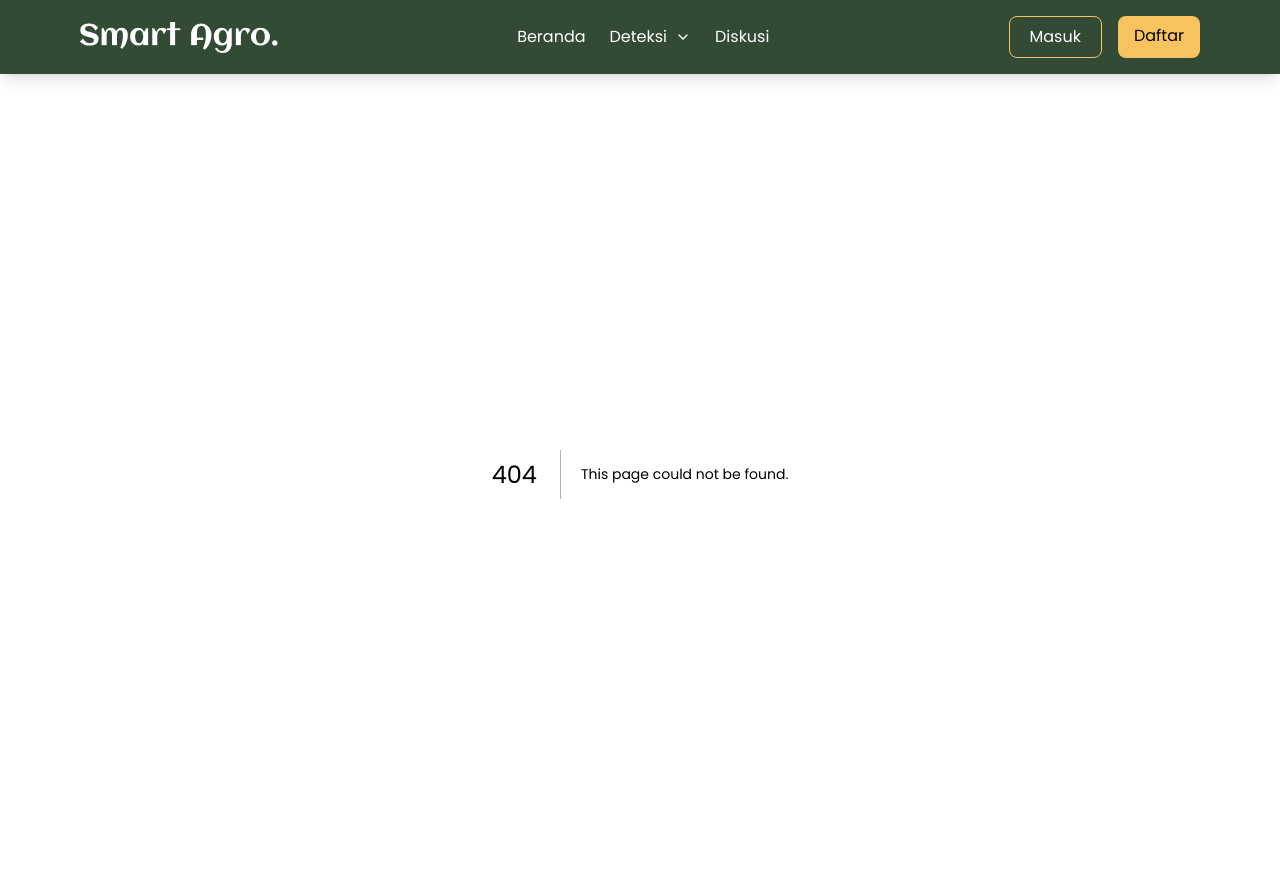
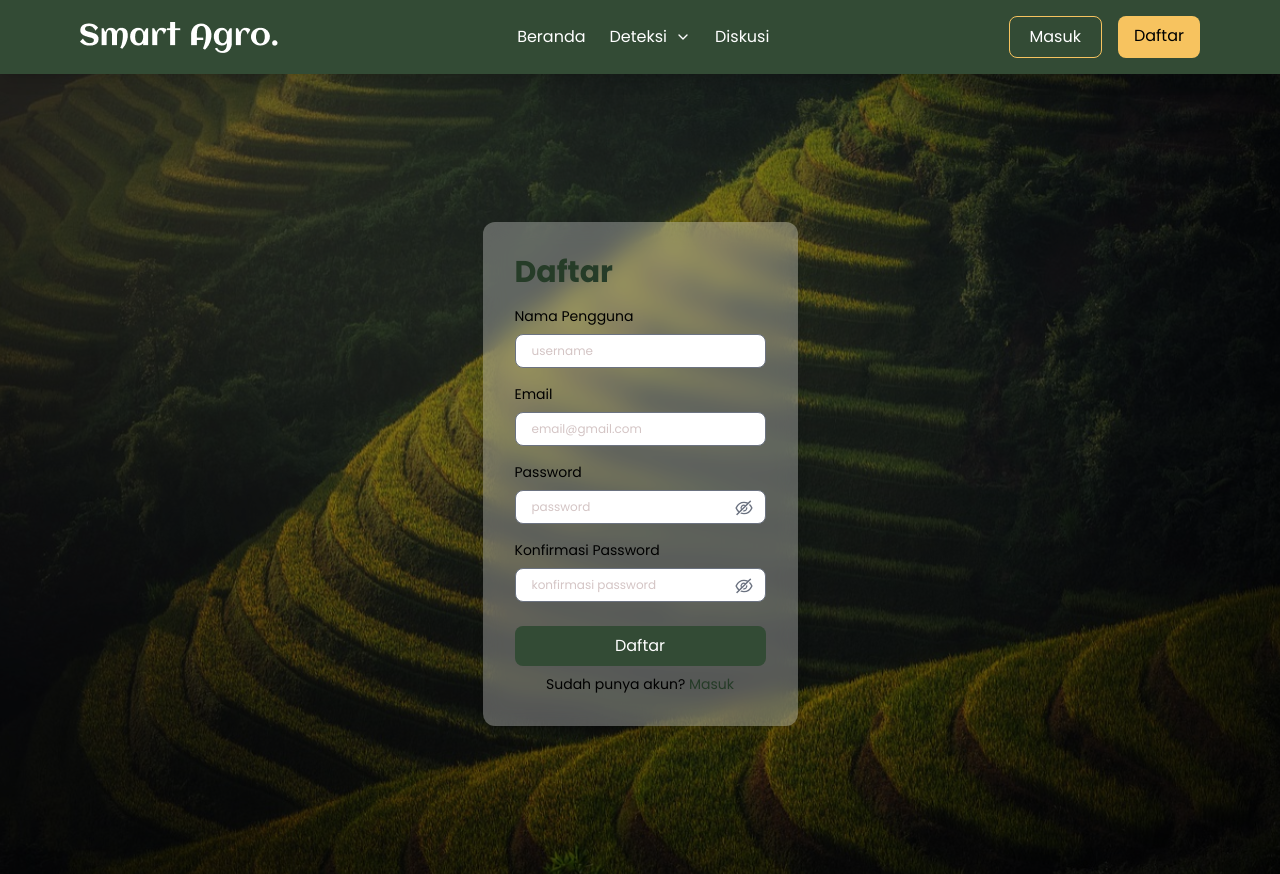
Before and after one commit to PCC-Coders/fe-agrolyze, a Next.js app: page /daftar in a window 1280 px wide. Before the commit this address had no page. Built offline with nearby package versions, Linux system fonts and the light colour scheme.

Commit message:
register

```diff
--- /dev/null
+++ b/src/app/daftar/page.jsx
@@ -0,0 +1,109 @@
+"use client";
+
+import React, { useState } from 'react';
+import { AiOutlineEye, AiOutlineEyeInvisible } from 'react-icons/ai';
+import Link from 'next/link';
+
+export default function Register() {
+    const [showPassword, setShowPassword] = useState(false);
+    const [showConfirmPassword, setShowConfirmPassword] = useState(false);
+
+    return (
+        <div
+            className="relative min-h-screen bg-cover bg-center"
+            style={{
+                backgroundImage: `url('/images/Register.svg')`,
+            }}
+        >
+            {/* Overlay */}
+            <div className="absolute inset-0 bg-black opacity-50"></div>
+
+            {/* Card */}
+            <div className="relative z-10 flex items-center justify-center min-h-screen">
+                <div className="bg-white bg-opacity-30 backdrop-blur-md rounded-xl shadow-lg p-8 w-[315px]">
+                    <h2 className="text-3xl font-bold text-agro-dark-green mb-4">Daftar</h2>
+                    <form>
+                        {/* Nama Pengguna */}
+                        <div className="mb-4">
+                            <label className="block text-sm mb-2" htmlFor="username">
+                                Nama Pengguna
+                            </label>
+                            <input
+                                id="username"
+                                type="text"
+                                placeholder="username"
+                                className="w-full px-4 py-2 border rounded-lg focus:outline-none focus:ring focus:ring-indigo-300 placeholder-agro-placeholder text-black text-xs"
+                            />
+                        </div>
+
+                        {/* Email */}
+                        <div className="mb-4">
+                            <label className="block text-sm mb-2" htmlFor="email">
+                                Email
+                            </label>
+                            <input
+                                id="email"
+                                type="email"
+                                placeholder="email@gmail.com"
+                                className="w-full px-4 py-2 border rounded-lg focus:outline-none focus:ring focus:ring-indigo-300 placeholder-agro-placeholder text-black text-xs"
+                            />
+                        </div>
+
+                        {/* Password */}
+                        <div className="mb-4 relative">
+                            <label className="block text-sm mb-2" htmlFor="password">
+                                Password
+                            </label>
+                            <input
+                                id="password"
+                                type={showPassword ? 'text' : 'password'}
+                                placeholder="password"
+                                className="w-full px-4 py-2 border rounded-lg focus:outline-none focus:ring focus:ring-indigo-300 placeholder-agro-placeholder text-black text-xs"
+                            />
+                            <button
+                                type="button"
+                                className="absolute right-3 top-9 text-gray-500 focus:outline-none"
+                                onClick={() => setShowPassword(!showPassword)}
+                            >
+                                {showPassword ? <AiOutlineEye size={20} /> : <AiOutlineEyeInvisible size={20} /> }
+                            </button>
+                        </div>
+
+                        {/* Confirm Password */}
+                        <div className="mb-6 relative">
+                            <label className="block text-sm mb-2" htmlFor="confirmPassword">
+                                Konfirmasi Password
+                            </label>
+                            <input
+                                id="confirmPassword"
+                                type={showConfirmPassword ? 'text' : 'password'}
+                                placeholder="konfirmasi password"
+                                className="w-full px-4 py-2 border rounded-lg focus:outline-none focus:ring focus:ring-indigo-300 placeholder-agro-placeholder text-black text-xs"
+                            />
+                            <button
+                                type="button"
+                                className="absolute right-3 top-9 text-gray-500 focus:outline-none"
+                                onClick={() => setShowConfirmPassword(!showConfirmPassword)}
+                            >
+                                {showConfirmPassword ? <AiOutlineEye size={20} /> : <AiOutlineEyeInvisible size={20} />}
+                            </button>
+                        </div>
+
+                        {/* Tombol Register */}
+                        <button
+                            type="submit"
+                            className="w-full bg-agro-green text-white py-2 px-4 mb-2 rounded-lg  focus:outline-none focus:ring focus:ring-indigo-300"
+                        >
+                            Daftar
+                        </button>
+
+                        {/* Have Account */}
+                        <div className='text-sm text-center'>
+                            <p>Sudah punya akun? <Link href="/masuk" className='text-agro-dark-green text-semibold'>Masuk</Link></p>
+                        </div>
+                    </form>
+                </div>
+            </div>
+        </div>
+    );
+}
--- a/src/components/navbar.jsx
+++ b/src/components/navbar.jsx
@@ -104,7 +104,7 @@ export default function Navbar() {
             Masuk
           </Link>
           <Link
-            href='/register'
+            href='/daftar'
             className='bg-agro-light-yellow text-black text-sm md:text-base lg:text-m px-3 py-1.5 md:px-4 md:py-2 rounded-lg'
           >
             Daftar
```
Also changed, not shown: public/images/Register.svg (added).
